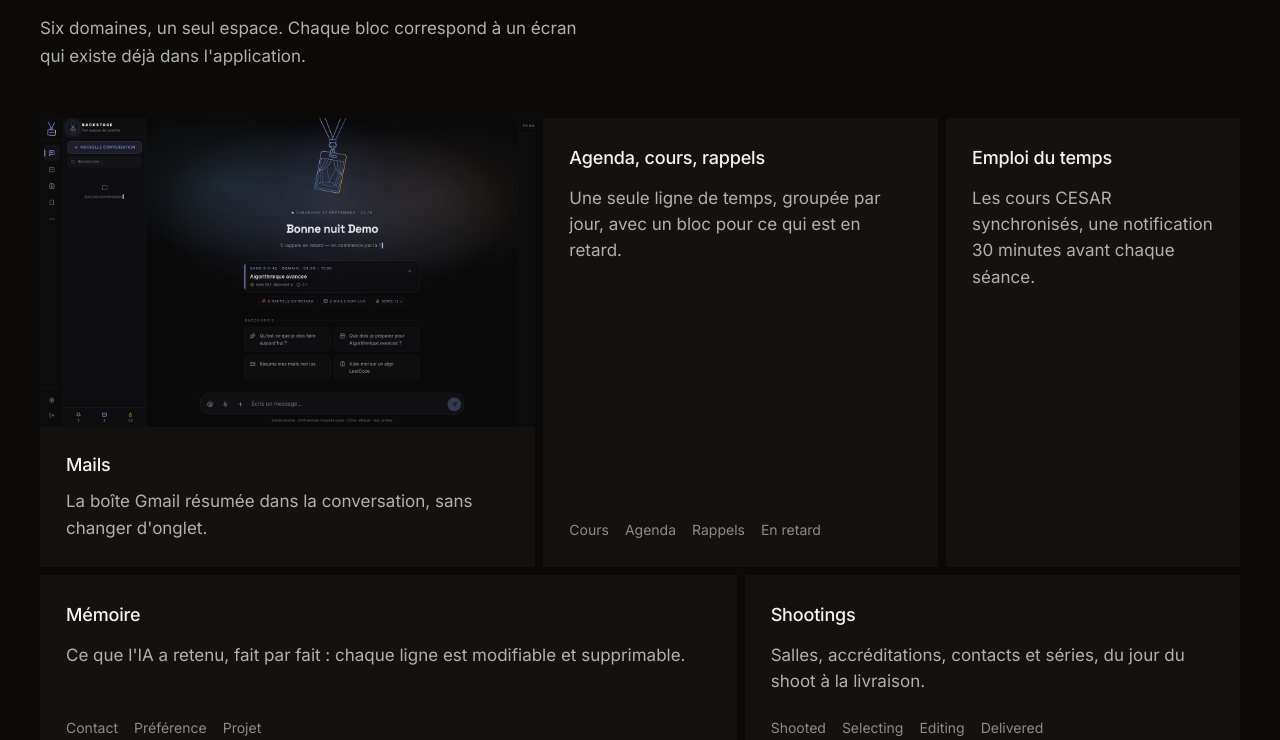
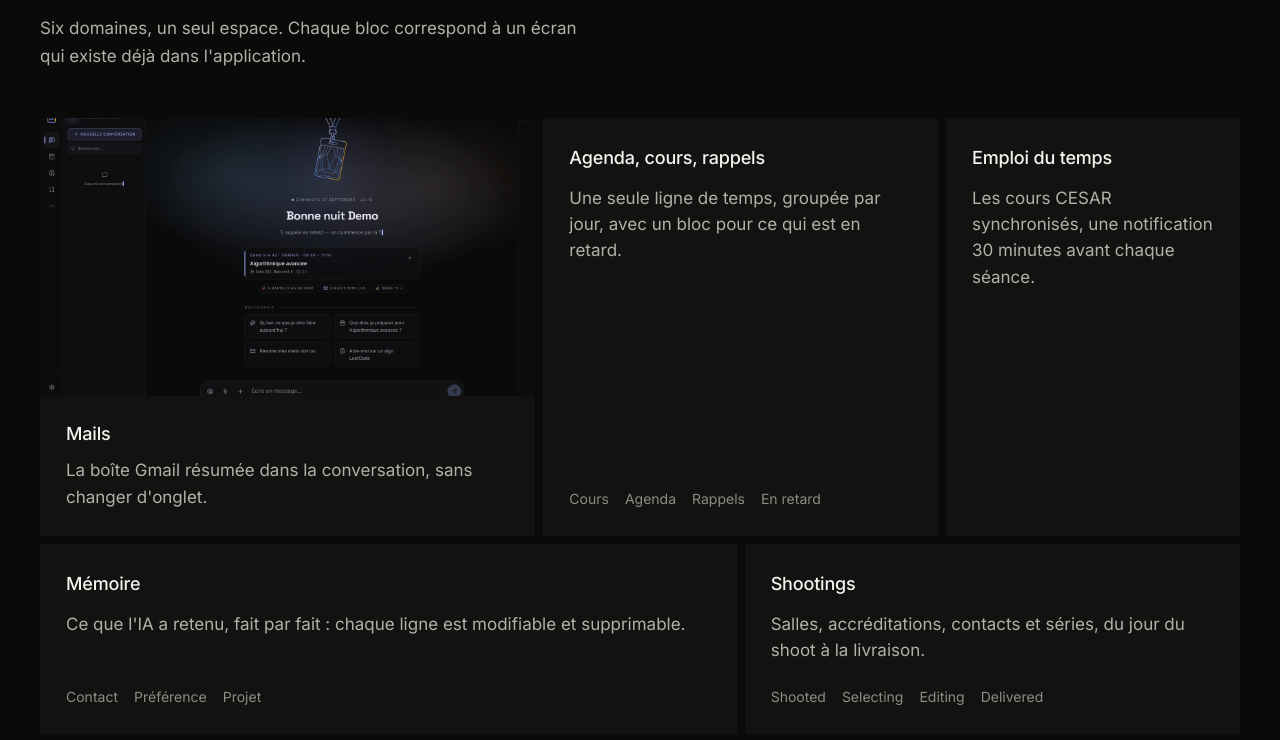
Before and after one commit to MattiaPARRINELLO/backstage, a Next.js app: page / in a window 1280 px wide. Shown: the part 2103-2843 px from the top of the page. Built offline with nearby package versions, Linux system fonts and the light colour scheme; no server answers.

Commit message:
feat(landing): démonstration pleine largeur, fragments d'écran recadrés

```diff
--- a/app/landing.css
+++ b/app/landing.css
@@ -482,9 +482,10 @@
   display: block;
   width: 100%;
   height: 100%;
+  /* Fragment : on ne montre pas la fenêtre entière mais la bande utile. */
   object-fit: cover;
-  object-position: left top;
-  aspect-ratio: 16 / 10;
+  object-position: 50% 42%;
+  aspect-ratio: 16 / 9;
 }
 
 .tile__body {
@@ -673,12 +674,12 @@
 /* --- Démonstration ----------------------------------------- */
 
 .demo {
-  display: grid;
-  gap: 40px;
-  grid-template-columns: minmax(0, 1fr);
+  display: block;
 }
-@media (min-width: 960px) {
-  .demo { grid-template-columns: minmax(0, 1fr) minmax(0, 1fr); gap: 48px; }
+
+.demo__form {
+  max-width: 940px;
+  margin-top: 40px;
 }
 
 .demo__field {
--- a/components/landing/PublicDemo.tsx
+++ b/components/landing/PublicDemo.tsx
@@ -87,7 +87,7 @@ export function PublicDemo() {
           </p>
         </div>
 
-        <div {...reveal(90)}>
+        <div className="demo__form" {...reveal(90)}>
           <form onSubmit={onSubmit} className="demo__field">
             <label htmlFor="demo-input" className="sr-only">
               Votre question pour la démonstration
```
